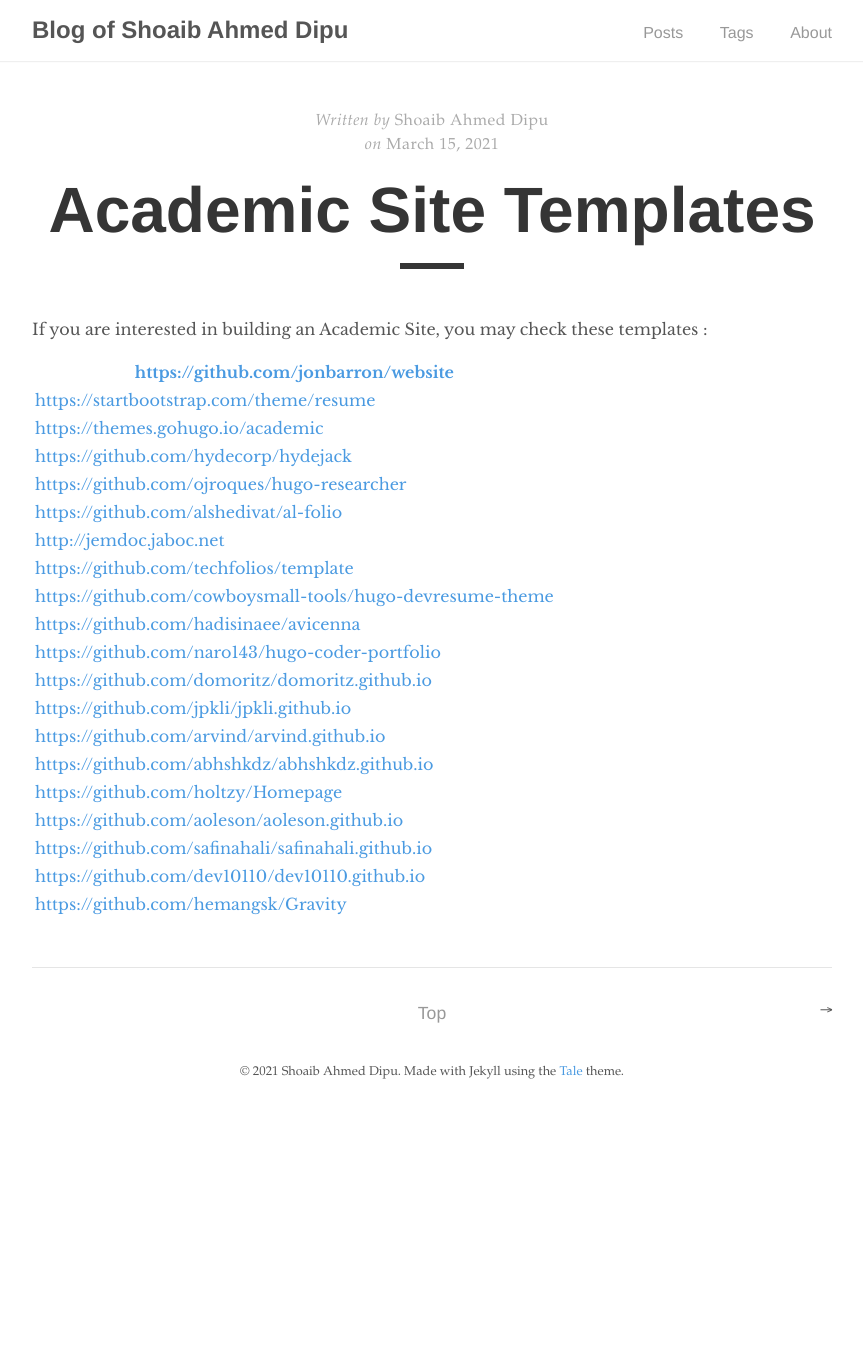
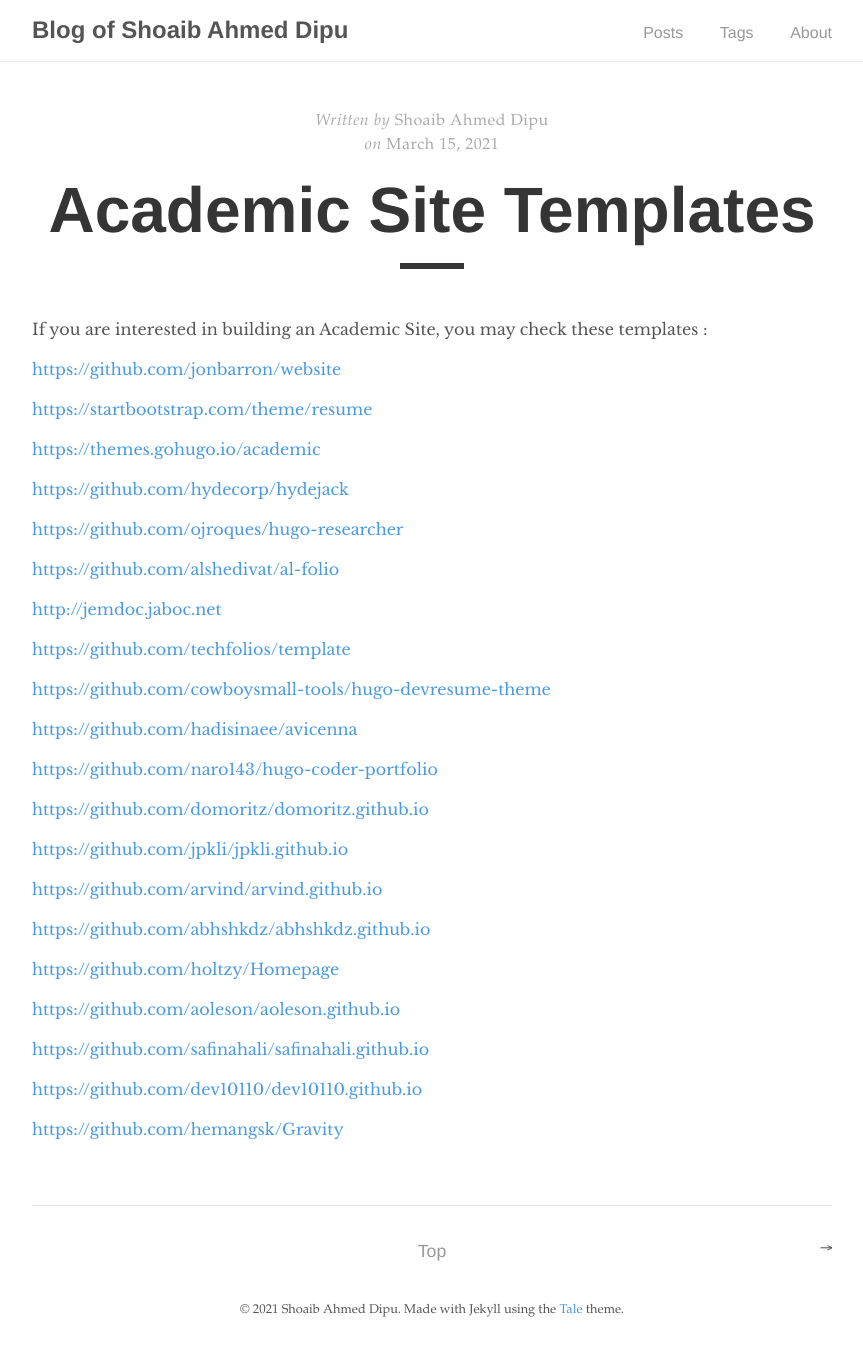
Before and after one commit to shoaibdipu/tale, a Jekyll site: the page built from _posts/2021-03-15-academic-site-templates.md, in a window 1280 px wide. Shown: the whole page, without its empty margins (208-1071 px from the left). Built offline with Jekyll 4.4.1, drawn with Linux system fonts in a browser that asks for light colours; before the commit the page ends 1115 px from its top, so only the background shows below that.

Commit message:
Update 2021-03-15-academic-site-templates.md

```diff
--- a/_posts/2021-03-15-academic-site-templates.md
+++ b/_posts/2021-03-15-academic-site-templates.md
@@ -5,47 +5,63 @@ author: "Shoaib Ahmed Dipu"
 tags : Template
 published : true
 ---
-
 If you are interested in building an Academic Site, you may check these templates :
 
-| -------------------------------------- |
-| <https://github.com/jonbarron/website> |
-| -------------------------------------- |
-| <https://startbootstrap.com/theme/resume> |
-| -------------------------------------- |
-| <https://themes.gohugo.io/academic> |
-| -------------------------------------- |
-| <https://github.com/hydecorp/hydejack> |
-| -------------------------------------- |
-| <https://github.com/ojroques/hugo-researcher> |
-| -------------------------------------- |
-| <https://github.com/alshedivat/al-folio> |
-| -------------------------------------- |
-| <http://jemdoc.jaboc.net> |
-| -------------------------------------- |
-| <https://github.com/techfolios/template> |
-| -------------------------------------- |
-| <https://github.com/cowboysmall-tools/hugo-devresume-theme> |
-| -------------------------------------- |
-| <https://github.com/hadisinaee/avicenna> |
-| -------------------------------------- |
-| <https://github.com/naro143/hugo-coder-portfolio> |
-| -------------------------------------- |
-| <https://github.com/domoritz/domoritz.github.io> |
-| -------------------------------------- |
-| <https://github.com/jpkli/jpkli.github.io> |
-| -------------------------------------- |
-| <https://github.com/arvind/arvind.github.io> |
-| -------------------------------------- |
-| <https://github.com/abhshkdz/abhshkdz.github.io> |
-| -------------------------------------- |
-| <https://github.com/holtzy/Homepage> |
-| -------------------------------------- |
-| <https://github.com/aoleson/aoleson.github.io> |
-| -------------------------------------- |
-| <https://github.com/safinahali/safinahali.github.io> |
-| -------------------------------------- |
-| <https://github.com/dev10110/dev10110.github.io> |
-| -------------------------------------- |
-| <https://github.com/hemangsk/Gravity> |
-| -------------------------------------- |
+<https://github.com/jonbarron/website>
+
+
+<https://startbootstrap.com/theme/resume>
+
+
+<https://themes.gohugo.io/academic>
+
+
+<https://github.com/hydecorp/hydejack>
+
+
+<https://github.com/ojroques/hugo-researcher>
+
+
+<https://github.com/alshedivat/al-folio>
+
+
+<http://jemdoc.jaboc.net>
+
+
+<https://github.com/techfolios/template>
+
+
+<https://github.com/cowboysmall-tools/hugo-devresume-theme>
+
+
+<https://github.com/hadisinaee/avicenna>
+
+
+<https://github.com/naro143/hugo-coder-portfolio>
+
+
+<https://github.com/domoritz/domoritz.github.io>
+
+
+<https://github.com/jpkli/jpkli.github.io>
+
+
+<https://github.com/arvind/arvind.github.io>
+
+
+<https://github.com/abhshkdz/abhshkdz.github.io>
+
+
+<https://github.com/holtzy/Homepage>
+
+
+<https://github.com/aoleson/aoleson.github.io>
+
+
+<https://github.com/safinahali/safinahali.github.io>
+
+
+<https://github.com/dev10110/dev10110.github.io>
+
+
+<https://github.com/hemangsk/Gravity>
```
